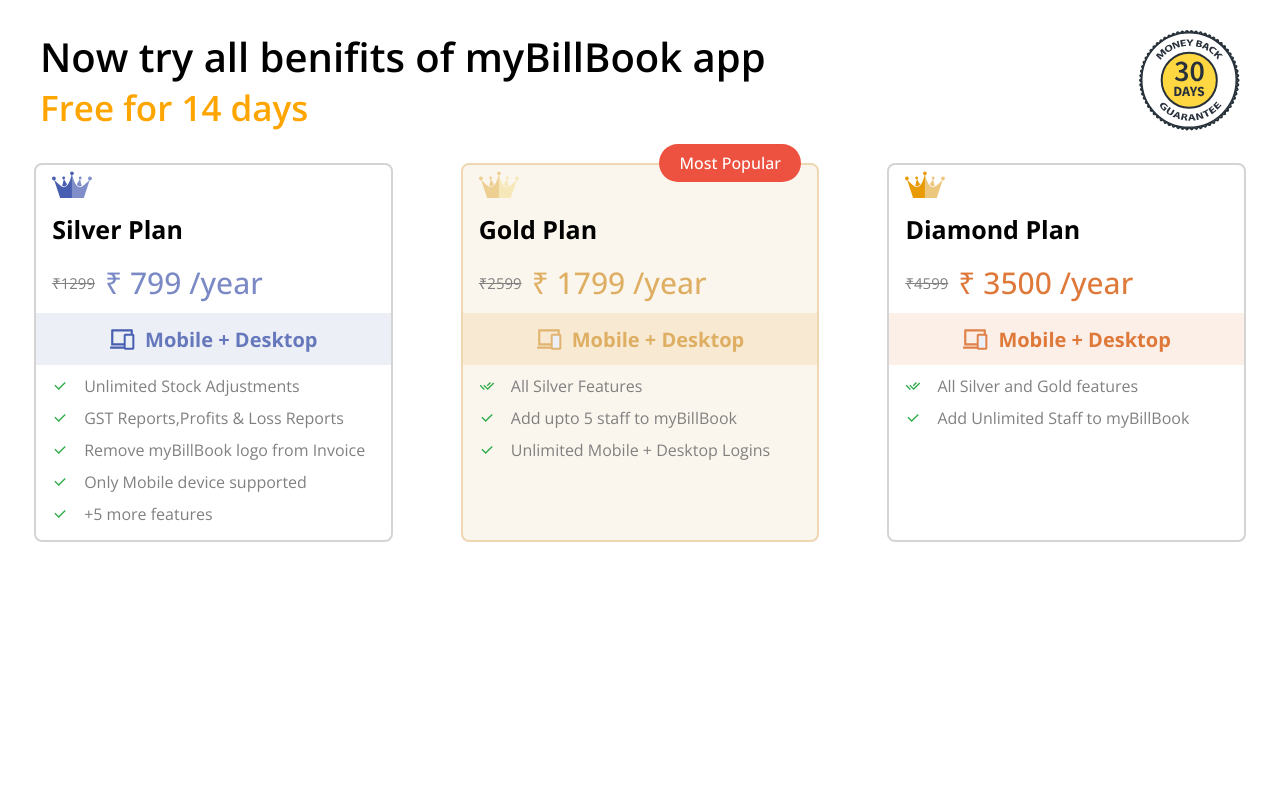
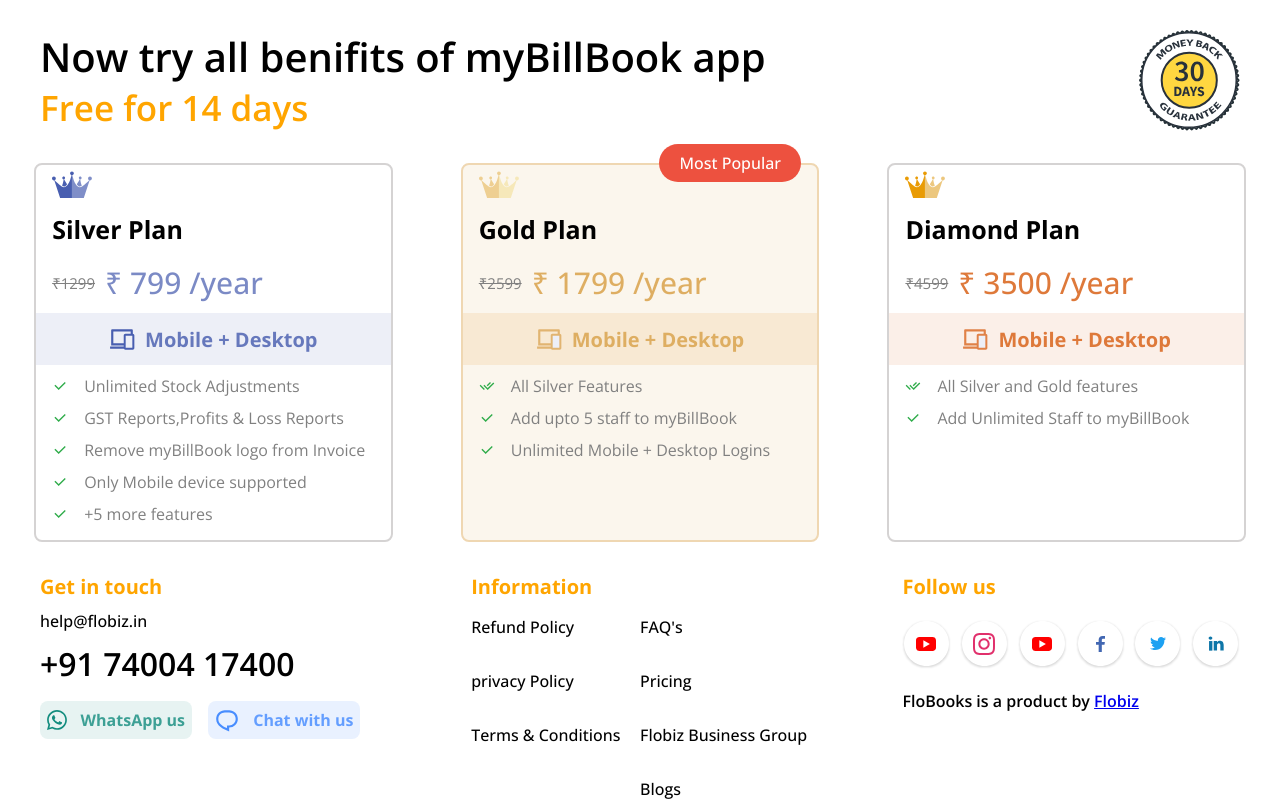
Before and after one commit to Akash007670/MyBillBook, a React (Create React App) app: page / in a window 1280 px wide. Shown: the part 771-1571 px from the top of the page. Before the commit the page ends 1323 px from the top, so only its background shows below. Built offline with nearby package versions, Linux system fonts and the light colour scheme.

Commit message:
Added Footer with styled css

```diff
--- a/src/App.js
+++ b/src/App.js
@@ -13,7 +13,7 @@
       <LoginSection />
       <Statistics />
       <Pricing />
-      {/* <Footer /> */}
+      <Footer />
     </div>
   );
 };
--- a/src/Components/Footer/FooterElement.js
+++ b/src/Components/Footer/FooterElement.js
@@ -2,7 +2,156 @@
 
 export const FooterElementWrapper = styled.div`
   display: flex;
-  border: 2px solid blue;
+  /* border: 2px solid blue; */
   width: 100%;
-  height: 35vh;
+  max-width: 1500px;
+  margin: 0 auto;
+  height: 30vh;
+  padding: 1.5rem;
+  justify-content: space-between;
 `;
+
+export const Title = styled.h2`
+  display: flex;
+  font-size: 20px;
+  color: orange;
+  text-align: center;
+  /* border: 2px solid red; */
+`;
+
+export const GetInTouchSection = styled.div`
+  display: flex;
+  /* border: 2px solid red; */
+  height: 100%;
+  width: 30%;
+  flex-direction: column;
+  padding: 0 1rem;
+  /* justify-content: space-around; */
+`;
+
+export const Email = styled.text`
+  display: flex;
+  font-size: 1rem;
+  /* border: 2px solid red; */
+  font-weight: 500;
+  margin-top: 10px;
+`;
+export const PhoneNumber = styled.text`
+  display: flex;
+  font-size: 2rem;
+  /* border: 2px solid red; */
+  font-weight: 600;
+  margin-top: 10px;
+`;
+export const ButtonWrapper = styled.div`
+  display: flex;
+  /* border: 2px solid red; */
+  margin-top: 1rem;
+  height: 20%;
+`;
+export const Btn1 = styled.button`
+  display: flex;
+  align-items: center;
+  text-align: center;
+  width: 45%;
+  justify-content: space-around;
+  font-size: 16px;
+  font-weight: 700;
+  color: rgb(61 160 149);
+  background-color: rgb(231 243 242);
+  cursor: pointer;
+  border-radius: 8px;
+  border: none;
+  outline: none;
+`;
+export const Btn2 = styled.button`
+  display: flex;
+  align-items: center;
+  text-align: center;
+  width: 45%;
+  justify-content: space-around;
+  margin-left: 1rem;
+  font-size: 16px;
+  font-weight: 700;
+  color: rgb(100 158 255);
+  background-color: rgb(233 241 255);
+  cursor: pointer;
+  border-radius: 8px;
+  border: none;
+  outline: none;
+`;
+
+export const InformationSection = styled.div`
+  display: flex;
+  /* border: 2px solid red; */
+  height: 100%;
+  width: 30%;
+  flex-direction: column;
+  padding: 0 1rem;
+  justify-content: space-around;
+`;
+
+export const FooterListWrapper = styled.div`
+  display: flex;
+  /* border: 2px solid green; */
+  width: 100%;
+  height: 100%;
+`;
+export const FooterListItemWrapper1 = styled.div`
+  display: flex;
+  /* border: 2px solid blue; */
+  width: 50%;
+  height: 100%;
+  flex-direction: column;
+  /* justify-content: space-around; */
+`;
+export const FooterListItemWrapper2 = styled.div`
+  display: flex;
+  /* border: 2px solid green; */
+  width: 50%;
+  height: 100%;
+  flex-direction: column;
+  /* justify-content: space-around; */
+`;
+
+export const FooterListItems = styled.li`
+  display: flex;
+  font-size: 16px;
+  font-weight: 500;
+  margin: 1rem 0;
+  cursor: pointer;
+  &:hover {
+    color: orange;
+  }
+  /* border: 2px solid blue; */
+`;
+
+export const FollowUsSection = styled.div`
+  display: flex;
+  /* border: 2px solid red; */
+  height: 100%;
+  width: 30%;
+  flex-direction: column;
+  padding: 0 1rem;
+`;
+
+export const LinksWrapper = styled.div`
+  display: flex;
+  width: 100%;
+  height: 30%;
+  align-items: center;
+  justify-content: space-between;
+  /* border: 2px solid green; */
+  margin-top: 1rem;
+`;
+
+export const Links = styled.div`
+  display: flex;
+  cursor: pointer;
+`;
+
+export const Title2 = styled.p`
+  font-size: 1rem;
+  margin-top: 1rem;
+  font-weight: 600;
+`;
--- a/src/Components/Footer/index.js
+++ b/src/Components/Footer/index.js
@@ -1,8 +1,94 @@
 import React from "react";
-import { FooterElementWrapper } from "./FooterElement";
+import {
+  Btn1,
+  Btn2,
+  ButtonWrapper,
+  Email,
+  FollowUsSection,
+  FooterElementWrapper,
+  FooterListItems,
+  FooterListItemWrapper1,
+  FooterListItemWrapper2,
+  FooterListWrapper,
+  GetInTouchSection,
+  InformationSection,
+  Links,
+  LinksWrapper,
+  PhoneNumber,
+  Title,
+  Title2,
+} from "./FooterElement";
+
+import { ReactComponent as WhatsAppIcon } from "../../assets/icn_whatsapp.svg";
+import { ReactComponent as ChatIcon } from "../../assets/icn_chat with us.svg";
+import { ReactComponent as InstagramIcon } from "../../assets/icn_instagram.svg";
+import { ReactComponent as YoutubeIcon } from "../../assets/icn_youtube.svg";
+import { ReactComponent as FaceBookIcon } from "../../assets/icn_Facebook.svg";
+import { ReactComponent as TwitterIcon } from "../../assets/icn_Twitter.svg";
+import { ReactComponent as LinkedinIcon } from "../../assets/icn_linkedin.svg";
 
 const Footer = () => {
-  return <FooterElementWrapper>Hello world</FooterElementWrapper>;
+  return (
+    <FooterElementWrapper>
+      <GetInTouchSection>
+        <Title>Get in touch</Title>
+        <Email>help@flobiz.in</Email>
+        <PhoneNumber>+91 74004 17400</PhoneNumber>
+        <ButtonWrapper>
+          <Btn1>
+            <WhatsAppIcon />
+            WhatsApp us
+          </Btn1>
+          <Btn2>
+            <ChatIcon />
+            Chat with us
+          </Btn2>
+        </ButtonWrapper>
+      </GetInTouchSection>
+      <InformationSection>
+        <Title>Information</Title>
+        <FooterListWrapper>
+          <FooterListItemWrapper1>
+            <FooterListItems>Refund Policy</FooterListItems>
+            <FooterListItems>privacy Policy</FooterListItems>
+            <FooterListItems>Terms &#38; Conditions</FooterListItems>
+          </FooterListItemWrapper1>
+          <FooterListItemWrapper2>
+            <FooterListItems>FAQ's</FooterListItems>
+            <FooterListItems>Pricing</FooterListItems>
+            <FooterListItems>Flobiz Business Group</FooterListItems>
+            <FooterListItems>Blogs</FooterListItems>
+          </FooterListItemWrapper2>
+        </FooterListWrapper>
+      </InformationSection>
+      <FollowUsSection>
+        <Title>Follow us</Title>
+        <LinksWrapper>
+          <Links>
+            <YoutubeIcon />
+          </Links>
+          <Links>
+            <InstagramIcon />
+          </Links>
+          <Links>
+            <YoutubeIcon />
+          </Links>
+          <Links>
+            <FaceBookIcon />
+          </Links>
+          <Links>
+            <TwitterIcon />
+          </Links>
+          <Links>
+            <LinkedinIcon />
+          </Links>
+        </LinksWrapper>
+        <Title2>
+          FloBooks is a product by <a href="/">Flobiz</a>
+        </Title2>
+      </FollowUsSection>
+    </FooterElementWrapper>
+  );
 };
 
 export default Footer;
--- a/src/Components/Pricing/PricingComponent.js
+++ b/src/Components/Pricing/PricingComponent.js
@@ -1,4 +1,3 @@
-import React, { useEffect, useState } from "react";
 import {
   Container,
   DescriptionDiv,
```
